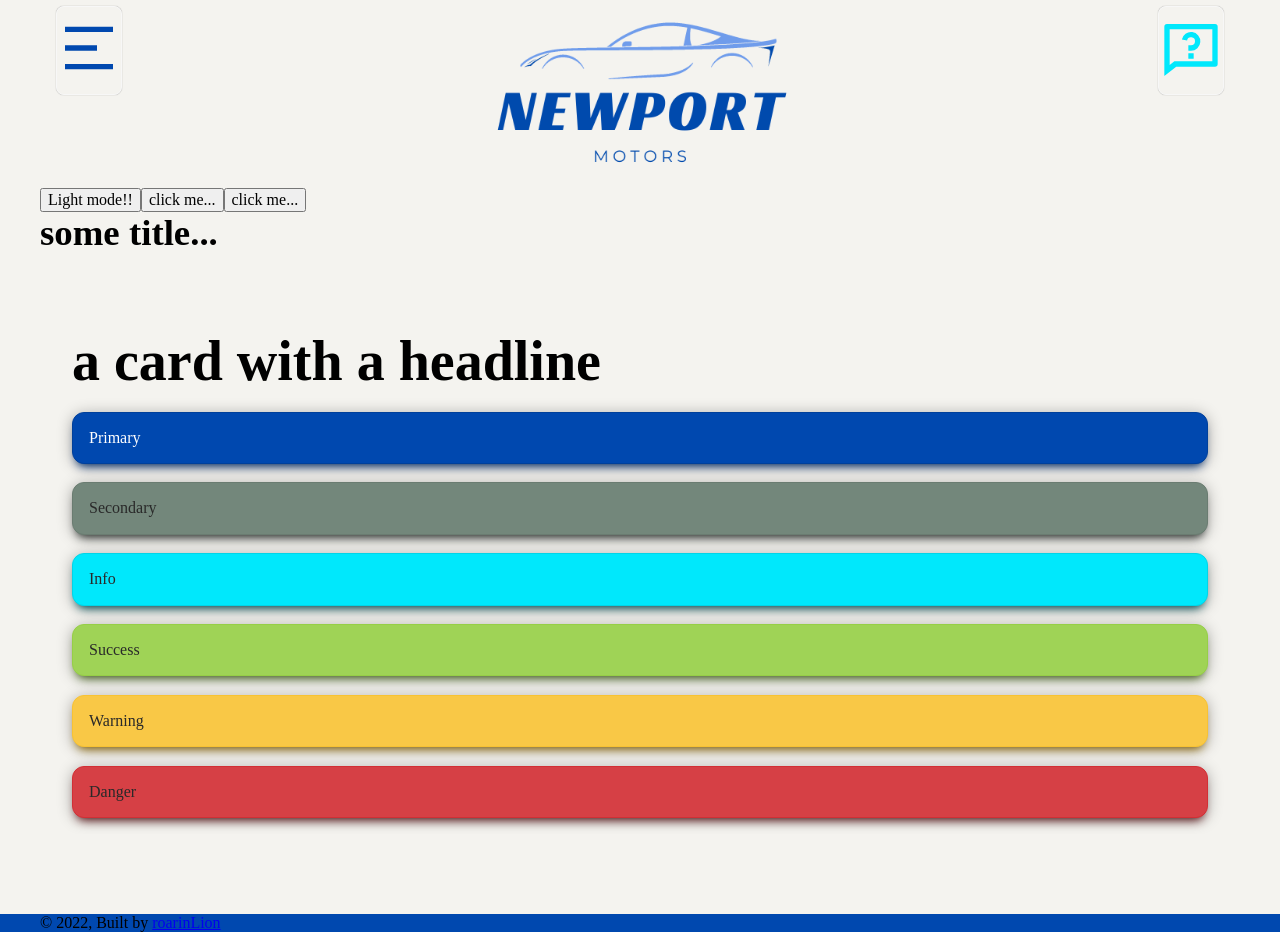
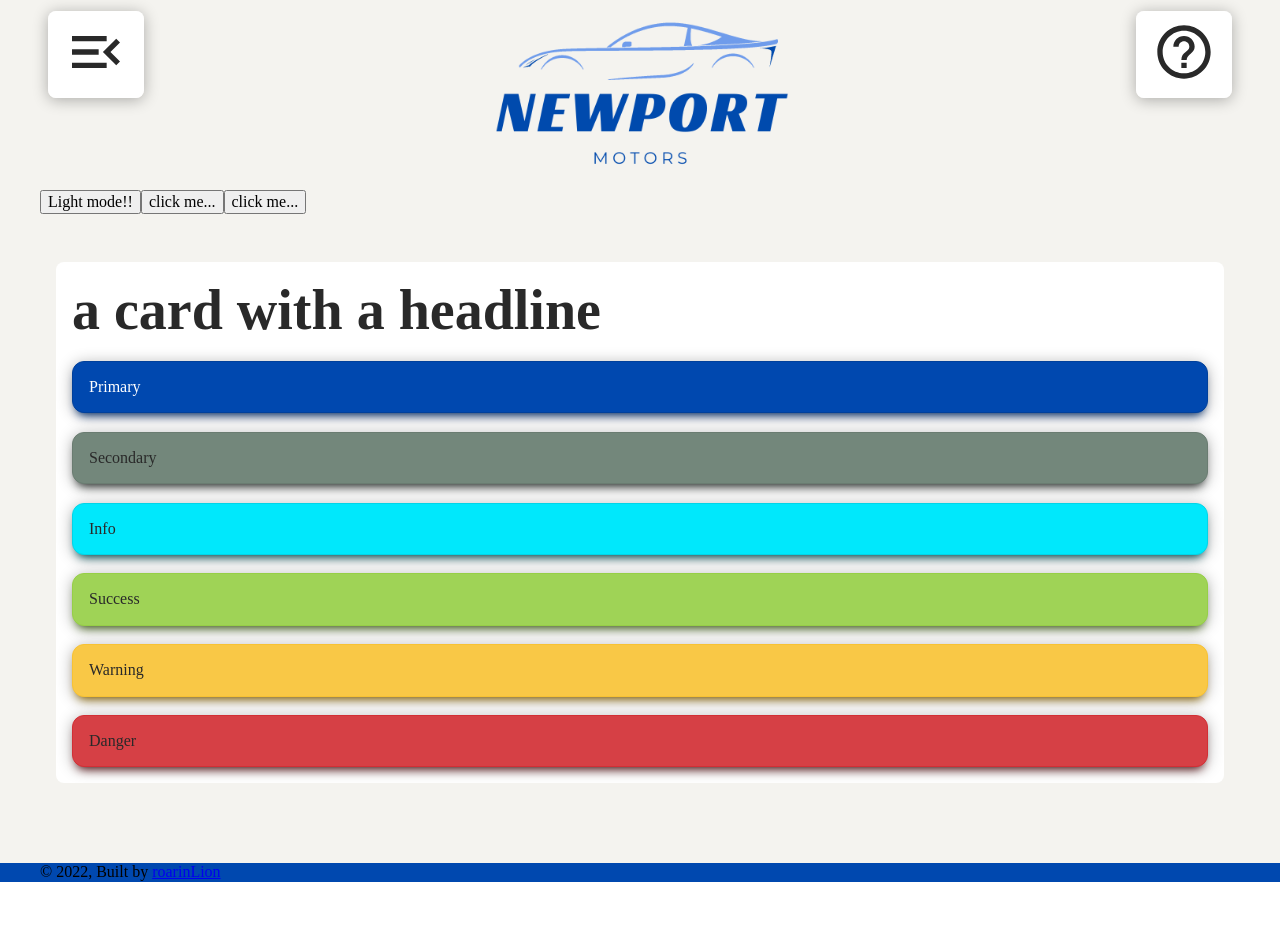
Before and after one commit to roarinLion/roarinlion-site, a Gatsby site: page / in a window 1280 px wide. After the commit the page ends 882 px from the top, so only its background shows below. Built offline with nearby package versions, Linux system fonts and the light colour scheme; Gatsby itself is replaced by a stand-in of ours.

Commit message:
style changes

```diff
--- a/gatsby-browser.js
+++ b/gatsby-browser.js
@@ -1,7 +1,6 @@
-/**
- * Implement Gatsby's Browser APIs in this file.
- *
- * See: https://www.gatsbyjs.com/docs/browser-apis/
- */
+import React from "react"
+import RootLayout from "./src/components/rootLayout"
 
-// You can delete this file if you're not using it
+export const wrapRootElement = ({ element }) => (
+    <RootLayout>{element}</RootLayout>
+)
--- a/package.json
+++ b/package.json
@@ -17,7 +17,7 @@
     "gatsby-transformer-sharp": "^3.4.0",
     "lodash": "^4.17.21",
     "polished": "^4.2.2",
-    "prop-types": "^15.7.2",
+    "prop-types": "^15.8.1",
     "react": "^17.0.1",
     "react-dom": "^17.0.1",
     "react-helmet": "^6.1.0",
--- a/src/components/header.js
+++ b/src/components/header.js
@@ -3,9 +3,10 @@ import React from "react"
 import { useState } from "react"
 import { Col, Container, Row } from "./styled/grid.styled"
 import StyledIcon from "../components/styled/icon.styled"
-import { RiMenu2Fill, RiQuestionnaireLine } from "react-icons/ri"
+import { MdMenuOpen, MdHelpOutline } from "react-icons/md"
+
 import StyledCard from "./styled/card.styled"
-import StyledButton, { buttons } from "./styled/button.styled"
+import { Link } from "gatsby"
 
 const Header = () => {
     // Define state
@@ -22,29 +23,37 @@ const Header = () => {
     }
     return (
         <Container bg="primary">
-            <Container maxWidth="1200px" p={3} bg={"bgColor"}>
+            <Container maxWidth="1200px" py={3} px={2} bg={"bgColor"}>
                 <Row>
-                    <Col textAlign="left" width={[1 / 3]}>
+                    <Col textAlign="left" pt={1} width={[1 / 3]}>
                         <StyledIcon
                             onClick={handleOpen}
                             fontSize={[6, 6, 7]}
-                            color="primary"
-                            style={{
-                                transition: "all 2s ease 1s",
-                            }}
+                            color="text"
+                            px="3"
+                            bg="bgColorCard"
                         >
-                            <RiMenu2Fill />
+                            <MdMenuOpen />
                         </StyledIcon>
                     </Col>
                     <Col textAlign="center" width={[1 / 3]}>
-                        <StaticImage
-                            alt="logo"
-                            src="../assets/images/logo.png"
-                        />
+                        <Link to="/">
+                            <StaticImage
+                                alt="logo"
+                                src="../assets/images/logo.png"
+                                maxWidth="200px"
+                            />
+                        </Link>
                     </Col>
-                    <Col textAlign="right" width={[1 / 3]}>
-                        <StyledIcon fontSize={[6, 6, 7]} color="info">
-                            <RiQuestionnaireLine />
+                    <Col textAlign="right" pt={1} width={[1 / 3]}>
+                        <StyledIcon
+                            onClick={handleOpen}
+                            fontSize={[6, 6, 7]}
+                            color="text"
+                            px="3"
+                            bg="bgColorCard"
+                        >
+                            <MdHelpOutline />
                         </StyledIcon>
                     </Col>
                 </Row>
@@ -54,6 +63,7 @@ const Header = () => {
                     <Col width={[1]}>
                         <StyledCard
                             p={[2, 3, 4]}
+                            color="text"
                             bg="bgColorCard"
                             className="toggle-btn"
                             width="100%"
@@ -65,6 +75,7 @@ const Header = () => {
                         >
                             open modal biatch!!!{" "}
                             <p onClick={handleClose}>(close modal biatch.)</p>
+                            <Link to="/inventory-list-page">Inventory</Link>
                         </StyledCard>
                     </Col>
                 </>
--- a/src/components/layout.js
+++ b/src/components/rootLayout.js
@@ -8,6 +8,7 @@ import { ThemeProvider } from "styled-components"
 import { GlobalStyles } from "./styled/globalStyles"
 import { Container } from "./styled/grid.styled"
 import Footer from "./styled/footer"
+import PropTypes from "prop-types"
 
 // options for different color modes
 const modes = [
@@ -25,16 +26,16 @@ const getTheme = mode =>
         colors: get(theme.colors.modes, mode, theme.colors),
     })
 
-const Layout = ({ children }) => {
+const RootLayout = ({ children }) => {
     const [mode, setMode] = useState(modes[0])
     const theme = getTheme(mode)
 
     return (
         <>
             <ThemeProvider theme={theme}>
+                <GlobalStyles />
                 <Container bg="bgColor">
                     <Container maxWidth="1200px" minHeight="100vh">
-                        <GlobalStyles />
                         <Header />
                         <button
                             className="pt-3"
@@ -66,7 +67,7 @@ const Layout = ({ children }) => {
                                 <> click me...</>
                             )}
                         </button>
-                        <main>{children}</main>
+                        <>{children}</>
                     </Container>
                 </Container>
                 <Footer />
@@ -75,4 +76,4 @@ const Layout = ({ children }) => {
     )
 }
 
-export default Layout
+export default RootLayout
--- a/src/components/styled/button.styled.js
+++ b/src/components/styled/button.styled.js
@@ -1,11 +1,12 @@
 import styled, { css } from "styled-components"
 import { theme } from "./theme"
 import { darken } from "polished"
-import { space } from "styled-system"
+import { color, space } from "styled-system"
 
 const StyledButton = styled.div`
     border-radius: 12px;
     ${space}
+    ${color}
     ${props =>
         props.primary &&
         css`
@@ -14,6 +15,13 @@ const StyledButton = styled.div`
             background-color: ${theme.colors.primary};
             box-shadow: 0 2px 15px 0 rgba(0, 0, 0, 0.3),
                 0 7px 10px -5px ${darken(0.1, theme.colors.primary)};
+            transition: 0.2s ease-in;
+            &:hover {
+                cursor: pointer;
+                background-color: ${darken(0.02, theme.colors.primary)};
+                box-shadow: 0 2px 15px 0 rgba(0, 0, 0, 0.3),
+                    0 7px 5px -5px ${darken(0.1, theme.colors.primary)};
+            }
         `}
          ${props =>
         props.secondary &&
@@ -23,6 +31,13 @@ const StyledButton = styled.div`
             border: 1px solid ${darken(0.04, theme.colors.secondary)};
             box-shadow: 0 2px 15px 0 rgba(0, 0, 0, 0.3),
                 0 7px 10px -5px ${darken(0.3, theme.colors.secondary)};
+            transition: 0.2s ease-in;
+            &:hover {
+                cursor: pointer;
+                background-color: ${darken(0.02, theme.colors.secondary)};
+                box-shadow: 0 2px 15px 0 rgba(0, 0, 0, 0.3),
+                    0 7px 5px -5px ${darken(0.1, theme.colors.secondary)};
+            }
         `}
          ${props =>
         props.info &&
@@ -32,6 +47,13 @@ const StyledButton = styled.div`
             border: 1px solid ${darken(0.04, theme.colors.info)};
             box-shadow: 0 2px 15px 0 rgba(0, 0, 0, 0.3),
                 0 7px 10px -5px ${darken(0.3, theme.colors.info)};
+            transition: 0.2s ease-in;
+            &:hover {
+                cursor: pointer;
+                background-color: ${darken(0.02, theme.colors.info)};
+                box-shadow: 0 2px 15px 0 rgba(0, 0, 0, 0.3),
+                    0 7px 5px -5px ${darken(0.1, theme.colors.info)};
+            }
         `}
             ${props =>
         props.success &&
@@ -41,6 +63,13 @@ const StyledButton = styled.div`
             border: 1px solid ${darken(0.04, theme.colors.success)};
             box-shadow: 0 2px 15px 0 rgba(0, 0, 0, 0.3),
                 0 7px 10px -5px ${darken(0.3, theme.colors.success)};
+            transition: 0.2s ease-in;
+            &:hover {
+                cursor: pointer;
+                background-color: ${darken(0.02, theme.colors.success)};
+                box-shadow: 0 2px 15px 0 rgba(0, 0, 0, 0.3),
+                    0 7px 5px -5px ${darken(0.1, theme.colors.success)};
+            }
         `}
     ${props =>
         props.warning &&
@@ -50,6 +79,13 @@ const StyledButton = styled.div`
             border: 1px solid ${darken(0.04, theme.colors.warning)};
             box-shadow: 0 2px 15px 0 rgba(0, 0, 0, 0.3),
                 0 7px 10px -5px ${darken(0.3, theme.colors.warning)};
+            transition: 0.2s ease-in;
+            &:hover {
+                cursor: pointer;
+                background-color: ${darken(0.02, theme.colors.warning)};
+                box-shadow: 0 2px 15px 0 rgba(0, 0, 0, 0.3),
+                    0 7px 5px -5px ${darken(0.1, theme.colors.warning)};
+            }
         `}
          ${props =>
         props.danger &&
@@ -59,6 +95,13 @@ const StyledButton = styled.div`
             border: 1px solid ${darken(0.04, theme.colors.danger)};
             box-shadow: 0 2px 15px 0 rgba(0, 0, 0, 0.3),
                 0 7px 10px -5px ${darken(0.3, theme.colors.danger)};
+            transition: 0.2s ease-in;
+            &:hover {
+                cursor: pointer;
+                background-color: ${darken(0.02, theme.colors.danger)};
+                box-shadow: 0 2px 15px 0 rgba(0, 0, 0, 0.3),
+                    0 7px 5px -5px ${darken(0.1, theme.colors.danger)};
+            }
         `}
 `
 //     primary: {
--- a/src/components/styled/card.styled.js
+++ b/src/components/styled/card.styled.js
@@ -3,7 +3,7 @@ import { space, layout, color, border, shadow } from "styled-system"
 
 const StyledCard = styled.div`
     overflow: hidden;
-    box-shadow: ${({ theme }) => theme.boxShadow};
+    border-radius: 8px;
     ${space} ${layout} ${color} ${border} ${shadow};
 `
 
--- a/src/components/styled/icon.styled.js
+++ b/src/components/styled/icon.styled.js
@@ -2,15 +2,14 @@ import { color, fontSize, position, space } from "styled-system"
 import styled from "styled-components/macro"
 
 const StyledIcon = styled.i`
-    border: 1px solid #f7f7f7;
     cursor: pointer;
-    box-shadow: 0 0 1px gray;
     padding-top: 1rem;
     border-radius: 8px;
-    transition: transform 0.2s;
+    transition: "all 2s ease 1s";
+    box-shadow: 0 2px 15px 0 rgba(0, 0, 0, 0.3);
     ${fontSize} ${color} ${space} ${position};
-    &:hover {
-        transform: scale(1.5);
+    &::hover {
+        transform: scale(0.8);
     }
 `
 export default StyledIcon
--- a/src/components/styled/theme.js
+++ b/src/components/styled/theme.js
@@ -18,7 +18,7 @@ export const theme = {
             },
             dark: {
                 //these are our basic colors based off bootstrap
-                primary: "#0048AF",
+                primary: "#000",
                 secondary: "#73877B",
                 info: "#00E8FC",
                 success: "#9FD356",
@@ -38,26 +38,9 @@ export const theme = {
                 bgColor: "#ccecff",
                 text: "info",
                 fontFamily: "serif",
+                bgColorCard: "#26292F",
             },
         },
     },
     space: [0, 4, 8, 16, 32, 64, 128, 256, 512],
 }
-
-// const theme = {
-
-//     dark: {
-//         textPrimary: colors.primaryDark,
-//         background: "#090A0B",
-//         navBackground: "#2A2D34",
-//         cardBackground: "#2A2D34",
-//         textSecondary: "#7d7d7d",
-//         buttonPrimary: "#FAFAFA",
-//         buttonGhost: "transparent",
-//         cardBgPrimary: "#004e89",
-//         buttonTxt: "#fff",
-//         cardShadow: "-1px 3px 5px 0px rgba(21,21,21,0.86)",
-//     },
-// }
-
-// export default theme
--- a/src/components/styled/typography.js
+++ b/src/components/styled/typography.js
@@ -1,7 +1,5 @@
 import styled, { css } from "styled-components"
-
-//we should always hold the font files locally. there are many free fonts online including google fonts.
-import { theme } from "./theme"
+import { color } from "styled-system"
 
 const Super = styled.h1`
   font-size: 4rem!important;
@@ -25,7 +23,7 @@ const Headline = styled.h1`
   font-size: 3.5rem!important;
   font-weight: 600!important;
   margin: auto!important;
-  color: ${theme.colors.text};
+  ${color}
   ${props =>
       props.center &&
       css`
@@ -40,6 +38,7 @@ const Title = styled.h2`
   font-weight: 600!important;
   margin-top: 0;
   margin-bottom: .65rem;
+  ${color}
   ${props =>
       props.center &&
       css`
--- a/src/pages/index.js
+++ b/src/pages/index.js
@@ -1,7 +1,6 @@
 import * as React from "react"
-import Layout from "../components/layout"
 import Seo from "../hooks/seo"
-import { Headline, Title } from "../components/styled/typography"
+import { Headline } from "../components/styled/typography"
 import StyledCard from "../components/styled/card.styled"
 import { Col } from "../components/styled/grid.styled"
 import StyledButton from "../components/styled/button.styled"
@@ -9,11 +8,9 @@ import StyledButton from "../components/styled/button.styled"
 const IndexPage = () => (
     <>
         <Seo title="Home" />
-        <Layout>
-            <Title>some title...</Title>
         <Col p="3">
-                <StyledCard borderRadius={8} my="5" p="3" mt="4">
-                    <Headline> a card with a headline </Headline>
+            <StyledCard bg="bgColorCard" borderRadius={8} my="5" p="3" mt="4">
+                <Headline color="text"> a card with a headline </Headline>
                 <br />
                 <StyledButton p={[2, 3, 3]} primary>
                     Primary
@@ -40,7 +37,6 @@ const IndexPage = () => (
                 </StyledButton>
             </StyledCard>
         </Col>
-        </Layout>
     </>
 )
 
```
Also changed, not shown: src/components/inventory/inventoryItem.js (added, +25 -0 lines), src/pages/404.js (+5 -7 lines), src/pages/inventory-list-page.js (added, +12 -0 lines), src/pages/page-2.js (+6 -8 lines), src/assets/images/menu-dark.svg (added), 1 other file. Lines whose indentation alone changed are shown as unchanged.
